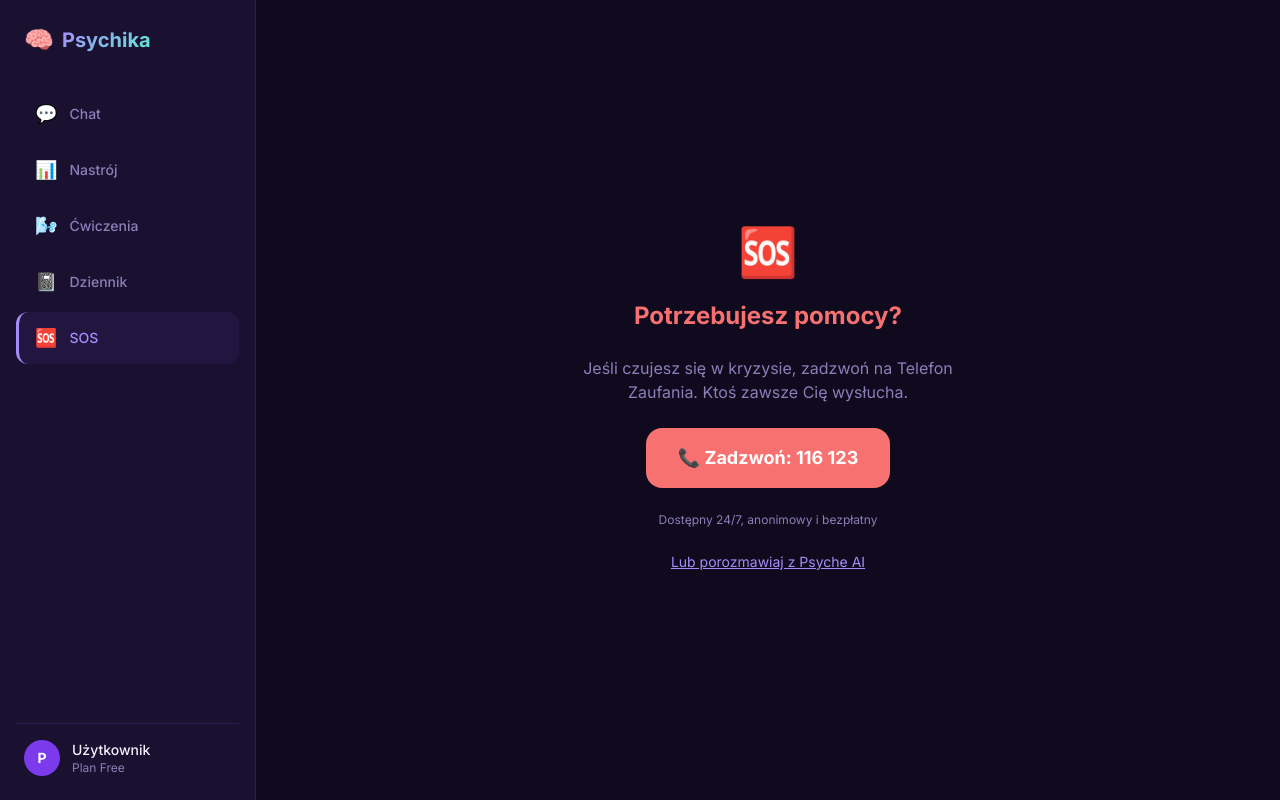
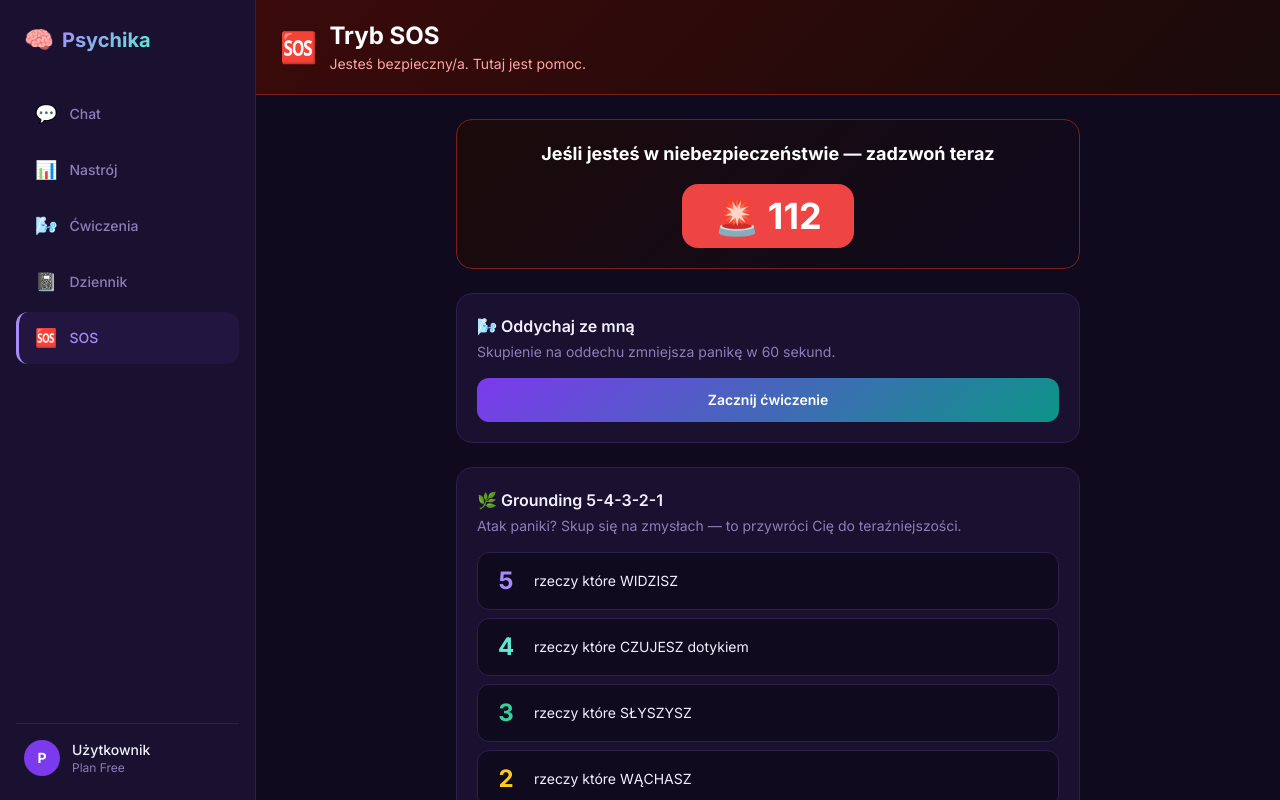
Before and after one commit to PawelZhenchak/Psychika-, a Next.js app: page /app/sos in a window 1280 px wide. Built offline with nearby package versions, Linux system fonts and the light colour scheme.

Commit message:
feat: SOS mode - hotlines + breathing + grounding 5-4-3-2-1

```diff
--- a/src/app/app/sos/page.tsx
+++ b/src/app/app/sos/page.tsx
@@ -1,30 +1,189 @@
-import Link from 'next/link';
+'use client';
 
-export default function SOSPage() {
+import { useState } from 'react';
+
+const HOTLINES = [
+  {
+    name: 'Telefon Zaufania dla Dzieci i Młodzieży',
+    number: '116 111',
+    desc: 'Bezpłatny, całą dobę, 7 dni w tygodniu. Anonimowy.',
+    color: '#F87171',
+    icon: '📞',
+  },
+  {
+    name: 'Telefon Zaufania dla Dorosłych',
+    number: '116 123',
+    desc: 'Bezpłatny, całą dobę. Pomoc psychologiczna i kryzysowa.',
+    color: '#FB923C',
+    icon: '📱',
+  },
+  {
+    name: 'Pogotowie Ratunkowe',
+    number: '112',
+    desc: 'Zagrożenie życia — dzwoń natychmiast.',
+    color: '#EF4444',
+    icon: '🚨',
+  },
+  {
+    name: 'Centrum Wsparcia dla osób w kryzysie',
+    number: '116 123',
+    desc: 'Chat online: liniawsparcia.pl — całą dobę.',
+    color: '#A78BFA',
+    icon: '💬',
+  },
+];
+
+const BREATHING_STEPS = ['Wdech 4s', 'Zatrzymaj 4s', 'Wydech 4s', 'Zatrzymaj 4s'];
+
+const GROUNDING = [
+  { num: '5', label: 'rzeczy które WIDZISZ', color: '#A78BFA' },
+  { num: '4', label: 'rzeczy które CZUJESZ dotykiem', color: '#5EEAD4' },
+  { num: '3', label: 'rzeczy które SŁYSZYSZ', color: '#34D399' },
+  { num: '2', label: 'rzeczy które WĄCHASZ', color: '#FACC15' },
+  { num: '1', label: 'rzecz którą SMAKUJESZ', color: '#F9A8D4' },
+];
+
+export default function SosPage() {
+  const [breathStep, setBreathStep] = useState(0);
+  const [breathing, setBreathing] = useState(false);
+  const [groundStep, setGroundStep] = useState(-1);
+
+  const startBreathing = () => {
+    setBreathing(true);
+    setBreathStep(0);
+    const run = (step: number) => {
+      setBreathStep(step);
+      setTimeout(() => {
+        const next = (step + 1) % BREATHING_STEPS.length;
+        if (next !== 0 || step !== BREATHING_STEPS.length - 1) run(next);
+        else { setBreathing(false); setBreathStep(0); }
+      }, 4000);
+    };
+    run(0);
+  };
+
   return (
-    <div className="flex flex-col items-center justify-center h-full gap-6 px-6">
-      <span className="text-5xl">🆘</span>
-      <h1 className="text-2xl font-bold" style={{ color: 'var(--danger)' }}>Potrzebujesz pomocy?</h1>
-      <p className="text-center max-w-sm" style={{ color: 'var(--text-muted)' }}>
-        Jeśli czujesz się w kryzysie, zadzwoń na Telefon Zaufania. Ktoś zawsze Cię wysłucha.
-      </p>
-      <a
-        href="tel:116123"
-        className="px-8 py-4 rounded-2xl text-lg font-bold transition-all hover:scale-105"
-        style={{ background: 'var(--danger)', color: '#fff' }}
-      >
-        📞 Zadzwoń: 116 123
-      </a>
-      <p className="text-xs text-center max-w-xs" style={{ color: 'var(--text-muted)' }}>
-        Dostępny 24/7, anonimowy i bezpłatny
-      </p>
-      <Link
-        href="/app/chat"
-        className="text-sm underline"
-        style={{ color: 'var(--primary)' }}
-      >
-        Lub porozmawiaj z Psyche AI
-      </Link>
+    <div className="flex flex-col h-full overflow-y-auto">
+      {/* Header */}
+      <div className="px-6 py-5 border-b shrink-0"
+        style={{ background: 'linear-gradient(135deg, #3b0a0a, #1a0a0a)', borderColor: '#7f1d1d' }}>
+        <div className="flex items-center gap-3">
+          <span className="text-3xl">🆘</span>
+          <div>
+            <h1 className="text-2xl font-bold text-white">Tryb SOS</h1>
+            <p className="text-sm mt-0.5" style={{ color: '#FCA5A5' }}>
+              Jesteś bezpieczny/a. Tutaj jest pomoc.
+            </p>
+          </div>
+        </div>
+      </div>
+
+      <div className="flex-1 px-6 py-6 max-w-2xl mx-auto w-full flex flex-col gap-6">
+
+        {/* Emergency message */}
+        <div className="p-5 rounded-2xl text-center"
+          style={{ background: 'linear-gradient(135deg, #1c0a0a, #0f0a1e)', border: '1px solid #7f1d1d' }}>
+          <p className="text-lg font-bold mb-2 text-white">
+            Jeśli jesteś w niebezpieczeństwie — zadzwoń teraz
+          </p>
+          <a href="tel:112"
+            className="inline-block text-4xl font-bold py-3 px-8 rounded-2xl mt-2 transition-all hover:scale-105"
+            style={{ background: '#EF4444', color: '#fff' }}>
+            🚨 112
+          </a>
+        </div>
+
+        {/* Quick breathing */}
+        <div className="p-5 rounded-2xl" style={{ background: 'var(--bg-card)', border: '1px solid var(--border)' }}>
+          <p className="font-semibold mb-1" style={{ color: 'var(--text)' }}>🌬️ Oddychaj ze mną</p>
+          <p className="text-sm mb-4" style={{ color: 'var(--text-muted)' }}>
+            Skupienie na oddechu zmniejsza panikę w 60 sekund.
+          </p>
+          {!breathing ? (
+            <button onClick={startBreathing}
+              className="w-full py-3 rounded-xl font-semibold text-sm"
+              style={{ background: 'linear-gradient(135deg, #7C3AED, #0D9488)', color: '#fff' }}>
+              Zacznij ćwiczenie
+            </button>
+          ) : (
+            <div className="text-center py-4">
+              <div className="text-5xl mb-2 animate-pulse">
+                {breathStep === 0 ? '⬆️' : breathStep === 2 ? '⬇️' : '⏸️'}
+              </div>
+              <p className="text-2xl font-bold" style={{ color: '#A78BFA' }}>
+                {BREATHING_STEPS[breathStep]}
+              </p>
+              <div className="flex justify-center gap-2 mt-4">
+                {BREATHING_STEPS.map((_, i) => (
+                  <div key={i} className="w-2 h-2 rounded-full transition-all"
+                    style={{ background: breathStep === i ? '#A78BFA' : 'var(--border)' }} />
+                ))}
+              </div>
+            </div>
+          )}
+        </div>
+
+        {/* 5-4-3-2-1 Grounding */}
+        <div className="p-5 rounded-2xl" style={{ background: 'var(--bg-card)', border: '1px solid var(--border)' }}>
+          <p className="font-semibold mb-1" style={{ color: 'var(--text)' }}>🌿 Grounding 5-4-3-2-1</p>
+          <p className="text-sm mb-4" style={{ color: 'var(--text-muted)' }}>
+            Atak paniki? Skup się na zmysłach — to przywróci Cię do teraźniejszości.
+          </p>
+          <div className="flex flex-col gap-2">
+            {GROUNDING.map((g, i) => (
+              <button key={i}
+                onClick={() => setGroundStep(i === groundStep ? -1 : i)}
+                className="flex items-center gap-3 p-3 rounded-xl text-left transition-all"
+                style={{
+                  background: groundStep === i ? g.color + '22' : 'var(--bg-base)',
+                  border: `1px solid ${groundStep === i ? g.color : 'var(--border)'}`,
+                }}>
+                <span className="text-2xl font-bold w-8 text-center" style={{ color: g.color }}>{g.num}</span>
+                <span className="text-sm" style={{ color: groundStep === i ? g.color : 'var(--text)' }}>{g.label}</span>
+                {groundStep === i && <span className="ml-auto text-lg">✓</span>}
+              </button>
+            ))}
+          </div>
+          {groundStep === 4 && (
+            <div className="mt-4 p-3 rounded-xl text-center text-sm"
+              style={{ background: '#34D39922', border: '1px solid #34D399', color: '#34D399' }}>
+              ✨ Świetnie! Jesteś tu i teraz. Jesteś bezpieczny/a.
+            </div>
+          )}
+        </div>
+
+        {/* Hotlines */}
+        <div>
+          <p className="font-semibold mb-3 text-sm" style={{ color: 'var(--text-muted)' }}>
+            📞 Numery pomocowe — bezpłatne, całą dobę
+          </p>
+          <div className="flex flex-col gap-3">
+            {HOTLINES.map((h) => (
+              <a key={h.number + h.name} href={`tel:${h.number.replace(' ', '')}`}
+                className="flex items-center gap-4 p-4 rounded-2xl transition-all hover:scale-[1.01]"
+                style={{ background: 'var(--bg-card)', border: `1px solid ${h.color}33` }}>
+                <span className="text-2xl">{h.icon}</span>
+                <div className="flex-1">
+                  <p className="font-semibold text-sm" style={{ color: h.color }}>{h.name}</p>
+                  <p className="text-xs mt-0.5" style={{ color: 'var(--text-muted)' }}>{h.desc}</p>
+                </div>
+                <span className="text-lg font-bold shrink-0" style={{ color: h.color }}>{h.number}</span>
+              </a>
+            ))}
+          </div>
+        </div>
+
+        {/* Reminder */}
+        <div className="p-5 rounded-2xl text-center"
+          style={{ background: 'var(--bg-card)', border: '1px solid var(--border)' }}>
+          <p className="text-2xl mb-2">💙</p>
+          <p className="font-semibold mb-1" style={{ color: 'var(--text)' }}>To minie.</p>
+          <p className="text-sm" style={{ color: 'var(--text-muted)' }}>
+            Każdy kryzys ma koniec. Nie jesteś sam/a. Zrobiłeś/aś dobrze, że tu jesteś.
+          </p>
+        </div>
+
+      </div>
     </div>
   );
 }
```
